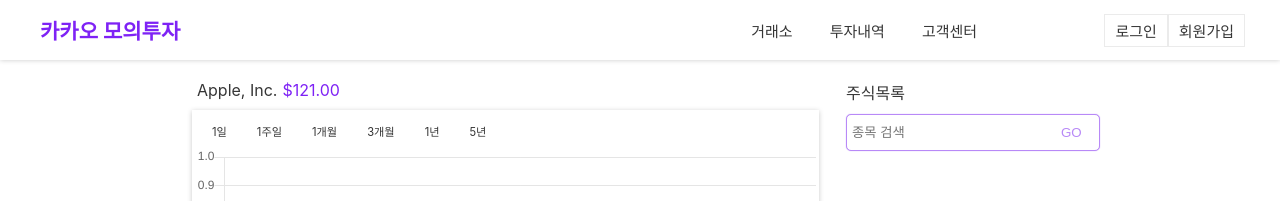
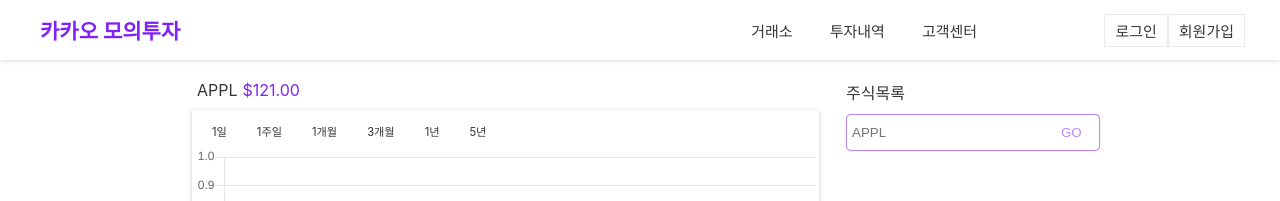
Before and after one commit to imnotmoon/react-imnotstocks, a React (Create React App) app in the folder imnotstock/: page / in a window 1280 px wide. Shown: the top 201 px of the page. Built offline with nearby package versions, Linux system fonts and the light colour scheme.

Commit message:
useContext 를 통한 prop 전달

```diff
--- a/imnotstock/src/components/App.js
+++ b/imnotstock/src/components/App.js
@@ -2,30 +2,34 @@
 import Navbar from './NavBar/NavBar'
 import Chart from './Chart/Chart'
 import List from './List/List'
+import React, { useState, createContext } from 'react'
+
+
+// Context를 통해 하위 컴포넌트에 prop 전달
+export const CurrentStock = React.createContext()
 
 function App() {
+
+  const [stockName, setStockName] = useState("APPL")
+
   return (
+    <CurrentStock.Provider value={[stockName, setStockName]}>
       <div className="App">
-
         <Navbar />
-
         <div className="content">
-
           <div className="content-up">
             <div className="content__chart">
               <Chart />
             </div>
-
             <div className="content__list">
               <List />
             </div>
           </div>
-
           <div className="content-down">
-
           </div>
         </div>
       </div>
+    </CurrentStock.Provider>
   );
 }
 
--- a/imnotstock/src/components/Chart/Chart.js
+++ b/imnotstock/src/components/Chart/Chart.js
@@ -1,8 +1,11 @@
 import './Chart.css'
-import React, { useState, useEffect } from 'react'
+import React, { useState, useEffect, useContext } from 'react'
+import { CurrentStock } from '../App'
 import { Line } from 'react-chartjs-2'
 
 function Chart() {
+
+    const [stockName, setStockName] = useContext(CurrentStock)
 
     const [graphData, setGraphData] = useState([])
 
@@ -17,11 +20,11 @@
     */
 
     return (
+        <>
             <div className="chart">
-
                 <div className="chart__title">
                     <img src="" alt=""></img>
-                <p>Apple, Inc.</p>
+                    <p>{stockName}</p>
                     <p className="price">$121.00</p>
                 </div>
 
@@ -34,9 +37,10 @@
                         <div>1년</div>
                         <div>5년</div>
                     </div>
-                <Line />
+                    <Line data={{}} />
                 </div>
             </div>
+        </>
     )
 }
 
--- a/imnotstock/src/components/List/List.js
+++ b/imnotstock/src/components/List/List.js
@@ -1,11 +1,15 @@
 import './List.css'
-import React, { useState, useEffect } from 'react'
+import React, { useState, useContext } from 'react'
 import Table from '../Table/Table'
+import { CurrentStock } from '../App'
 
 function List() {
 
     const [searchbox, setSearchbox] = useState("")
     const [stockList, setStockList] = useState([])
+
+    // useContext
+    const [stockName, setStockName] = useContext(CurrentStock)
 
     const onInputHandler = (event) => {
         setSearchbox(event.currentTarget.value)
@@ -13,25 +17,28 @@
 
     const onSubmitHandler = (event) => {
         event.preventDefault()
-
         // redux 사용해서 현재 주식 종목 정보 저장 && 그 redux 기준으로 업데이트
-
+        setStockName(searchbox)
     }
 
     return (
+        <CurrentStock.Consumer>
+            {() => (
                 <div className="list">
                     <div className="list__title">
                         <p>주식목록</p>
                     </div>
                     <div className="list__searchbox">
-                <input type="text" placeholder="종목 검색" onChange={onInputHandler} />
-                <button>GO</button>
+                        <input type="text" placeholder={stockName} onChange={onInputHandler} />
+                        <button onClick={onSubmitHandler}>GO</button>
                     </div>
                     <div className="list__table">
                         <Table />
                     </div>
+                </div>
+            )}
+        </CurrentStock.Consumer>
 
-        </div>
     )
 }
 
```
Also changed, not shown: imnotstock/src/res/logo.svg (renamed from imnotstock/src/models/logo.svg). Lines whose indentation alone changed are shown as unchanged.
